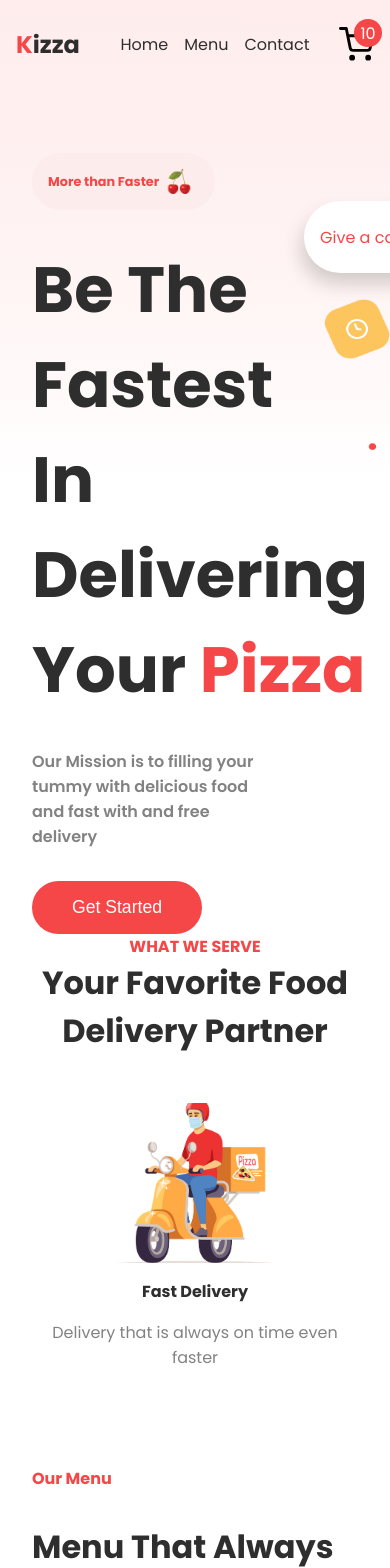
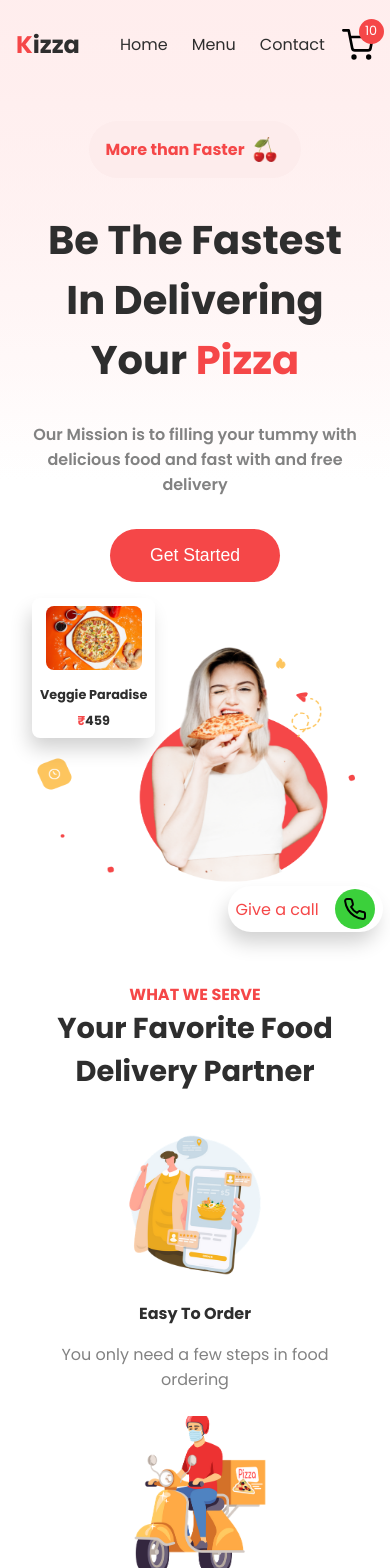
Before and after one commit to deepaksnegi/kizza, a Next.js app: page / in a window 390 px wide. Shown: the top 1568 px of the page. Built offline with nearby package versions, Linux system fonts and the light colour scheme.

Commit message:
made mobile responsive

```diff
--- a/src/components/Header.tsx
+++ b/src/components/Header.tsx
@@ -14,9 +14,15 @@ const Header = (props: Props) => {
       </Link>
 
       <ul className={style.menu}>
-        <li>Home</li>
-        <li>Menu</li>
-        <li>Contact</li>
+        <Link href="/">
+          <li>Home</li>
+        </Link>
+        <Link href="/#menu">
+          <li>Menu</li>
+        </Link>
+        <Link href="">
+          <li>Contact</li>
+        </Link>
       </ul>
 
       <div className={style.rightSide}>
--- a/src/components/Menu.tsx
+++ b/src/components/Menu.tsx
@@ -8,7 +8,7 @@ type Props = {};
 
 const Menu = (props: Props) => {
   return (
-    <div className={style.menu}>
+    <div className={style.menu} id="menu">
       <div className={style.heading}>
         <span>Our Menu</span>
         <span>Menu That Always</span>
--- a/src/styles/Header.module.css
+++ b/src/styles/Header.module.css
@@ -9,8 +9,9 @@
   flex: 1;
   list-style: none;
   display: flex;
-  gap: 1rem;
+  gap: 2rem;
   justify-content: center;
+  z-index: 2;
 }
 
 .menu li:hover {
@@ -44,3 +45,22 @@
   height: 28px;
   width: 28px;
 }
+
+@media screen and (max-width: 768px) {
+  .menu {
+    gap: 1.5rem;
+  }
+
+  .cart > img {
+    height: 2rem;
+    width: 2rem;
+  }
+
+  .cartBadge {
+    top: -0.6rem;
+    right: -0.6rem;
+    font-size: 0.8rem;
+    height: 25px;
+    width: 25px;
+  }
+}
--- a/src/styles/Hero.module.css
+++ b/src/styles/Hero.module.css
@@ -41,6 +41,9 @@
 
 .right {
   position: relative;
+  display: flex;
+  justify-content: center;
+  align-items: center;
 }
 
 .heroImage {
@@ -117,3 +120,64 @@
   cursor: pointer;
   transform: scale(1.1);
 }
+
+@media screen and (max-width: 768px) {
+  .hero {
+    flex-direction: column;
+  }
+
+  .left {
+    text-align: center;
+    align-items: center;
+  }
+
+  .cherry {
+    padding: 1rem;
+    border-radius: 2rem;
+    margin-top: 1rem;
+    font-size: 1rem;
+  }
+
+  .heroText {
+    font-size: 2.5rem;
+  }
+
+  .info {
+    width: 100%;
+  }
+
+  .heroImage {
+    position: relative;
+    width: 20rem;
+    height: 20rem;
+    inset: 0;
+  }
+
+  .contact {
+    top: 85%;
+    left: 60%;
+    padding: 0.2rem 0.5rem;
+  }
+
+  .pizza {
+    flex-direction: column;
+    text-align: center;
+    box-shadow: var(--shadow);
+    top: -1rem;
+    left: 0;
+    bottom: 50%;
+    height: max-content;
+  }
+
+  .pizzaDetails {
+    display: flex;
+    flex-direction: column;
+    gap: 0.5rem;
+    font-size: 0.8rem;
+  }
+
+  .pizza:hover {
+    cursor: pointer;
+    transform: scale(1.1);
+  }
+}
--- a/src/styles/Menu.module.css
+++ b/src/styles/Menu.module.css
@@ -54,3 +54,39 @@
   transform: scale(1.1);
   cursor: pointer;
 }
+
+@media screen and (max-width: 768px) {
+  .menu {
+    margin-top: 3rem;
+  }
+
+  .heading {
+    text-align: center;
+  }
+
+  .heading :nth-child(1) {
+    margin-bottom: 1rem;
+  }
+
+  .heading :nth-child(2),
+  .heading :nth-child(3) {
+    font-size: 1.8rem;
+  }
+
+  .items {
+    gap: 1.5rem;
+  }
+
+  .item {
+    font-size: 1rem;
+    font-weight: bold;
+    gap: 0.5rem;
+    height: 40%;
+    width: 40%;
+  }
+
+  .itemImage {
+    height: 100%;
+    width: 100%;
+  }
+}
--- a/src/styles/Pizza.module.css
+++ b/src/styles/Pizza.module.css
@@ -95,3 +95,50 @@
   padding: 0.5em 1rem;
   font-style: 1rem;
 }
+
+@media screen and (max-width: 768px) {
+  .pizza {
+    flex-direction: column;
+    align-items: center;
+    padding: 0 2rem;
+    gap: 2rem;
+    margin-top: 2rem;
+  }
+
+  .pizzaImage {
+    width: 50%;
+    height: 50%;
+  }
+
+  .pizzaDetail {
+    font-size: 1.4rem;
+    gap: 3rem;
+  }
+
+  .pizzaDetail > :nth-child(2) {
+    font-size: 1rem;
+  }
+
+  .sizes {
+    font-size: 1.2rem;
+    gap: 1rem;
+  }
+
+  .variants {
+    flex-wrap: wrap;
+  }
+
+  .quantity {
+    font-size: 1.2rem;
+    gap: 2rem;
+  }
+
+  .counter {
+    gap: 0.7rem;
+  }
+
+  .add {
+    width: 100%;
+    padding: 1rem 0;
+  }
+}
--- a/src/styles/Services.module.css
+++ b/src/styles/Services.module.css
@@ -46,3 +46,24 @@
   width: 20rem;
   text-align: center;
 }
+
+@media screen and (max-width: 768px) {
+  .heading {
+    margin-top: 3rem;
+  }
+
+  .heading :nth-child(2),
+  .heading :nth-child(3) {
+    font-size: 1.8rem;
+  }
+
+  .services {
+    flex-direction: column;
+    gap: 1.5rem;
+    margin-top: 2rem;
+  }
+
+  .serviceInfo {
+    width: 90%;
+  }
+}
```
Also changed, not shown: src/pages/cart/index.tsx (added, +30 -0 lines), src/styles/Cart.module.css (added).
